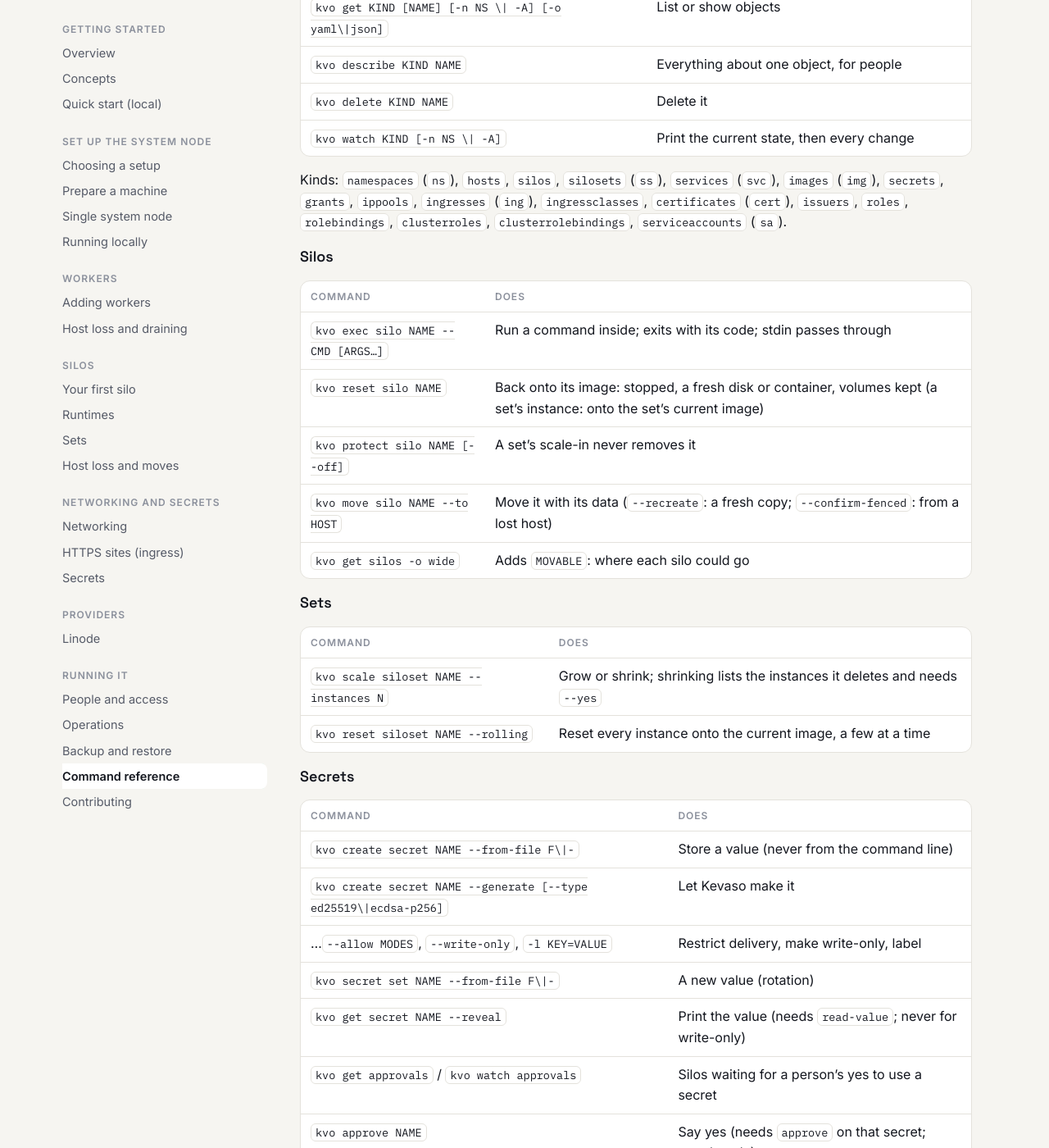
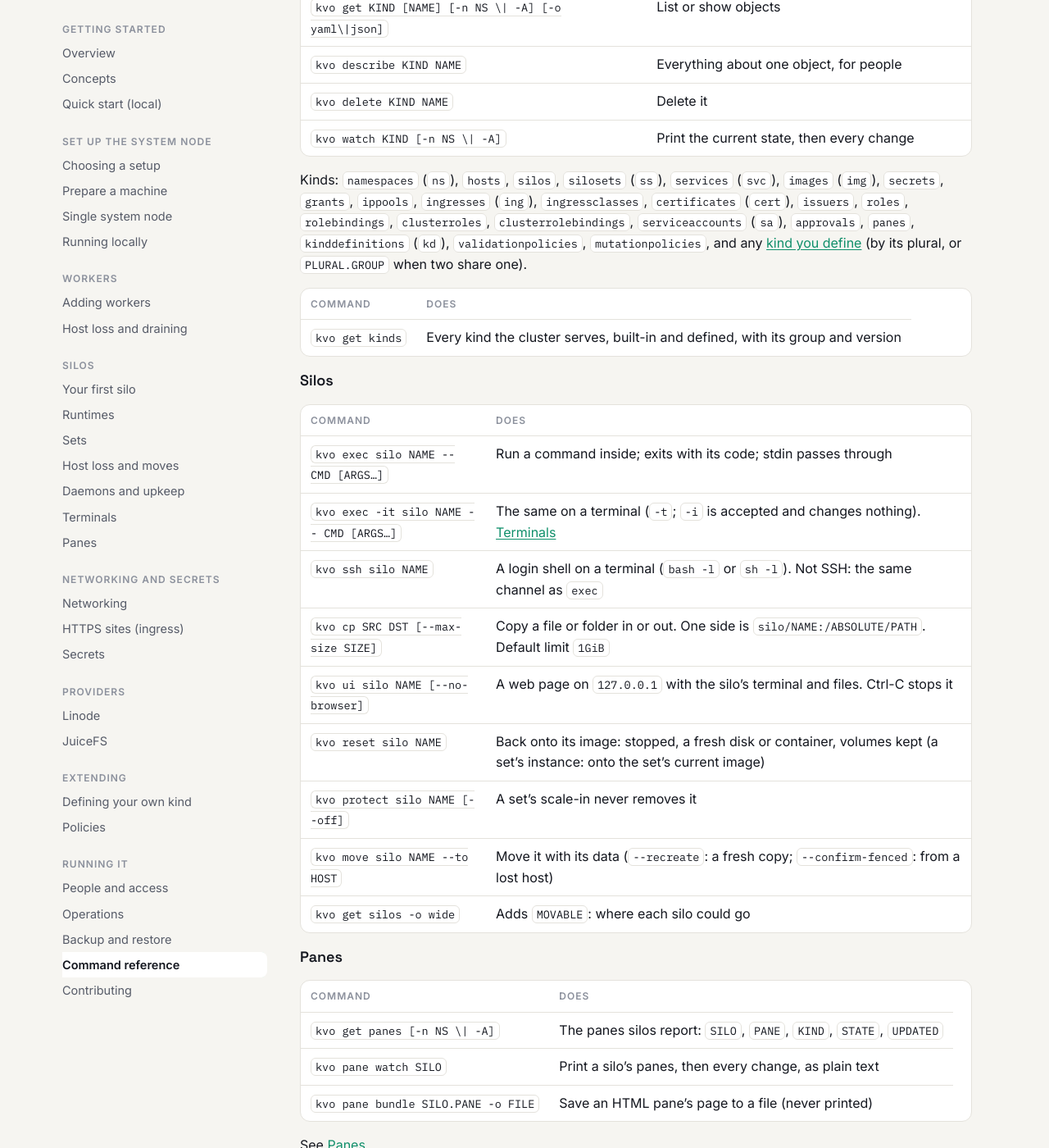
Before and after one commit to dlebee/kevaso-docs, a Jekyll site: the page built from reference.md, in a window 1280 px wide and 1400 px high, scrolled down 529 px. Shown: the whole window at 82% size. Built offline with Jekyll 4.4.1, drawn with Linux system fonts in a browser that asks for light colours; some of the changed text lies outside the part shown.

Commit message:
Docs: nav, command reference and RBAC table for the new features
kvo exec -it, ssh, cp, ui, panes; kvo-guest pane; kevasod --store and etcd
flags; kvoadm plugin install --side controller|node; the new subresources in
the roles table.

Co-Authored-By: Claude <noreply@anthropic.com>
Signed-off-by: David Lebee <david@lebee.info>

```diff
--- a/_config.yml
+++ b/_config.yml
@@ -33,6 +33,9 @@ sections:
       - { title: Runtimes, url: /silos/runtimes/ }
       - { title: Sets, images and updates, url: /silos/sets/ }
       - { title: Host loss and moves, url: /silos/moves/ }
+      - { title: Daemons and upkeep, url: /silos/daemons/ }
+      - { title: Terminals, files and the small UI, url: /silos/terminals/ }
+      - { title: Panes, url: /panes/ }
   - title: Networking and secrets
     pages:
       - { title: Networking, url: /networking/ }
@@ -41,6 +44,11 @@ sections:
   - title: Providers
     pages:
       - { title: Linode, url: /providers/linode/ }
+      - { title: JuiceFS, url: /providers/juicefs/ }
+  - title: Extending
+    pages:
+      - { title: Defining your own kind, url: /extending/kinds/ }
+      - { title: Policies, url: /extending/policies/ }
   - title: Running it
     pages:
       - { title: People and access, url: /access/ }
--- a/reference.md
+++ b/reference.md
@@ -25,17 +25,37 @@ Every command on one page. `kvo` uses your current context (`kvo ctx`); `-n NS`
 Kinds: `namespaces` (`ns`), `hosts`, `silos`, `silosets` (`ss`), `services` (`svc`), `images`
 (`img`), `secrets`, `grants`, `ippools`, `ingresses` (`ing`), `ingressclasses`, `certificates`
 (`cert`), `issuers`, `roles`, `rolebindings`, `clusterroles`, `clusterrolebindings`,
-`serviceaccounts` (`sa`).
+`serviceaccounts` (`sa`), `approvals`, `panes`, `kinddefinitions` (`kd`), `validationpolicies`,
+`mutationpolicies`, and any [kind you define]({{ '/extending/kinds/' | relative_url }}) (by its plural,
+or `PLURAL.GROUP` when two share one).
+
+| Command | Does |
+|---|---|
+| `kvo get kinds` | Every kind the cluster serves, built-in and defined, with its group and version |
 
 ### Silos
 
 | Command | Does |
 |---|---|
 | `kvo exec silo NAME -- CMD [ARGS…]` | Run a command inside; exits with its code; stdin passes through |
+| `kvo exec -it silo NAME -- CMD [ARGS…]` | The same on a terminal (`-t`; `-i` is accepted and changes nothing). [Terminals]({{ '/silos/terminals/' | relative_url }}) |
+| `kvo ssh silo NAME` | A login shell on a terminal (`bash -l` or `sh -l`). Not SSH: the same channel as `exec` |
+| `kvo cp SRC DST [--max-size SIZE]` | Copy a file or folder in or out. One side is `silo/NAME:/ABSOLUTE/PATH`. Default limit `1GiB` |
+| `kvo ui silo NAME [--no-browser]` | A web page on `127.0.0.1` with the silo's terminal and files. Ctrl-C stops it |
 | `kvo reset silo NAME` | Back onto its image: stopped, a fresh disk or container, volumes kept (a set's instance: onto the set's current image) |
 | `kvo protect silo NAME [--off]` | A set's scale-in never removes it |
 | `kvo move silo NAME --to HOST` | Move it with its data (`--recreate`: a fresh copy; `--confirm-fenced`: from a lost host) |
 | `kvo get silos -o wide` | Adds `MOVABLE`: where each silo could go |
+
+### Panes
+
+| Command | Does |
+|---|---|
+| `kvo get panes [-n NS \| -A]` | The panes silos report: `SILO`, `PANE`, `KIND`, `STATE`, `UPDATED` |
+| `kvo pane watch SILO` | Print a silo's panes, then every change, as plain text |
+| `kvo pane bundle SILO.PANE -o FILE` | Save an HTML pane's page to a file (never printed) |
+
+See [Panes]({{ '/panes/' | relative_url }}).
 
 ### Sets
 
@@ -76,6 +96,20 @@ Kinds: `namespaces` (`ns`), `hosts`, `silos`, `silosets` (`ss`), `services` (`sv
 | `KVO_CONFIG` | The config file (default `~/.kevaso/config.yaml`) |
 | `KVO_TOKEN`, `KVO_CA_FILE` | A service-account token and the cluster CA, for CI |
 | `KVO_SERVER` | A plain-HTTP server (`kevasod dev`, local experiments) |
+
+---
+
+## kvo-guest: inside a silo
+
+The silo's helper for talking to its host. In microVM silos it's installed on first boot; in a
+container silo only if the image has it. [Secrets]({{ '/secrets/' | relative_url }}) lists its other commands.
+
+| Command | Does |
+|---|---|
+| `kvo-guest pane report NAME [--state S] [--progress P] [--title T] [--message M] [--field LABEL=VALUE]… [--ttl D]` | Report a status pane. `S`: `idle`, `running`, `needs-you`, `done`, `failed`. `P`: 0 to 1. `D`: up to `1h`. Prints `ok` |
+| `kvo-guest pane html NAME --bundle FILE [--data JSON \| --data -] [--title T] [--ttl D]` | Report an HTML pane: uploads the page, then reports it. The silo needs `spec.panes.allow: [status, html]` |
+
+Both need `spec.panes.enabled: true` on the silo. [Panes]({{ '/panes/' | relative_url }}) has the limits.
 
 ---
 
@@ -141,6 +175,9 @@ You rarely run it yourself; `kvoadm` installs it as a service.
 | `kevasod worker --name N --server URL` | A worker-only host |
 | `kevasod admin recovery-key` / `kms-rotate [--new-recovery-key]` / `backup` | Through the admin socket, as root |
 | `kevasod admin restore [--data DIR]` | Put a backup into a fresh data directory (`kvoadm init --restore` runs it) |
+| `kevasod control-plane --store sqlite\|etcd` | Where objects live: SQLite (default) or an embedded etcd member. The first `etcd` start moves `store.db` into it. [Operations]({{ '/operations/#the-store' | relative_url }}) |
+| `kevasod control-plane --etcd-client-listen ADDR` | With `--store etcd`: the member's client address (default `127.0.0.1:2379`; keep it on loopback) |
+| `kevasod control-plane --etcd-peer-listen ADDR` / `--etcd-advertise-peer ADDR` | With `--store etcd`: where other members connect, and what they dial. Without the first, no peer port is opened |
 | `kevasod control-plane --plugins-dir DIR` | Where provider plugins' sockets are (default `/run/kevaso-plugins`) |
 | `kevasod control-plane --cert-controller N=PROGRAM` / `--dns-provider N=PROGRAM` | Register programs (also picked up from `/etc/kevaso/cert-controllers/` and `/etc/kevaso/dns-providers/`) |
 | `kevasod dev` | The API without authentication on loopback, for trying `kvo` locally |
```
Also changed, not shown: other parts of reference.md (+1 -1 lines), access.md (+21 -3 lines), index.md (+2 -0 lines).
